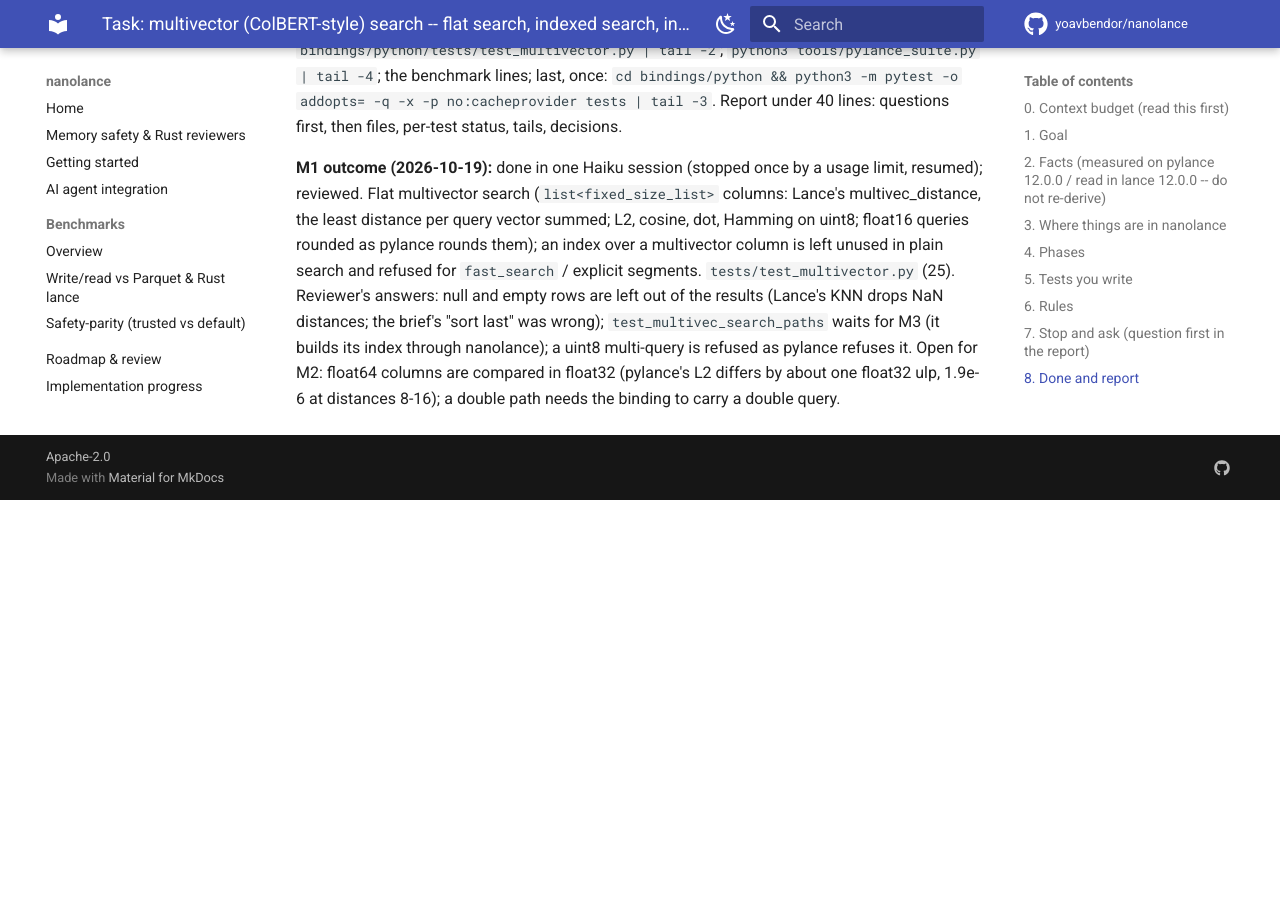
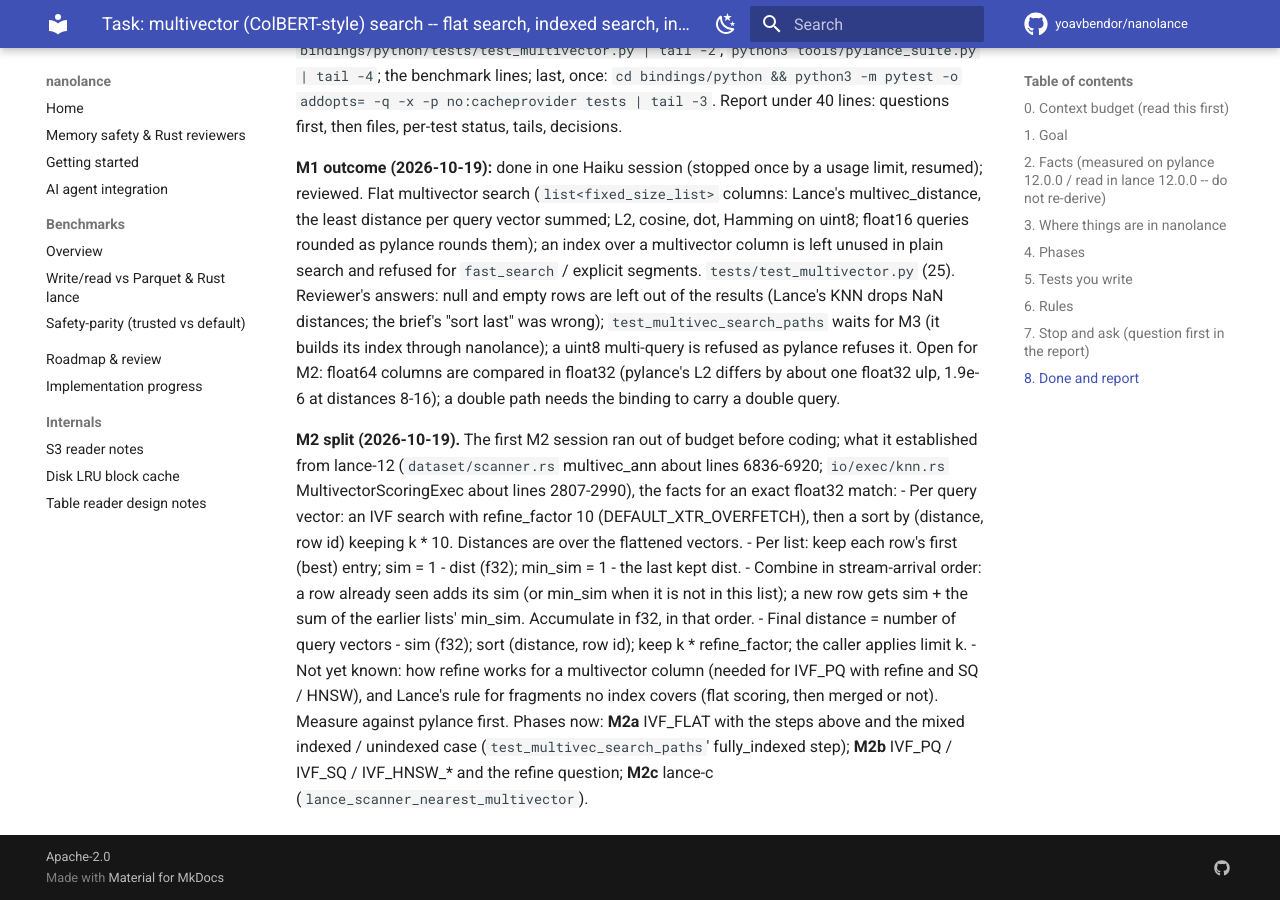
Before and after one commit to yoavbendor/nanolance, an MkDocs documentation site: the page built from docs/tasks/MULTIVECTOR.md, in a window 1280 px wide and 900 px high, scrolled down 3716 px. Built offline with MkDocs 1.6.1 and Material for MkDocs 9.7.7, drawn with Linux system fonts in a browser that asks for light colours; comment, search, counter and statistics services are not loaded; before the commit the page ends 4216 px from its top, so only the background shows below that.

Commit message:
docs: multivector M2 facts from Lance's source; M2 split into M2a-M2c
Co-Authored-By: Claude Opus 5.5 <noreply@anthropic.com>
Claude-Session: https://claude.ai/code/session_014PGy9PK68gHvyR8T1r5ueY

```diff
--- a/docs/tasks/MULTIVECTOR.md
+++ b/docs/tasks/MULTIVECTOR.md
@@ -139,3 +139,20 @@ rows are left out of the results (Lance's KNN drops NaN distances; the brief's "
 refused as pylance refuses it. Open for M2: float64 columns are compared in float32 (pylance's L2 differs
 by about one float32 ulp, 1.9e-6 at distances 8-16); a double path needs the binding to carry a double
 query.
+
+**M2 split (2026-10-19).** The first M2 session ran out of budget before coding; what it established from
+lance-12 (`dataset/scanner.rs` multivec_ann about lines 6836-6920; `io/exec/knn.rs`
+MultivectorScoringExec about lines 2807-2990), the facts for an exact float32 match:
+- Per query vector: an IVF search with refine_factor 10 (DEFAULT_XTR_OVERFETCH), then a sort by
+  (distance, row id) keeping k * 10. Distances are over the flattened vectors.
+- Per list: keep each row's first (best) entry; sim = 1 - dist (f32); min_sim = 1 - the last kept dist.
+- Combine in stream-arrival order: a row already seen adds its sim (or min_sim when it is not in this
+  list); a new row gets sim + the sum of the earlier lists' min_sim. Accumulate in f32, in that order.
+- Final distance = number of query vectors - sim (f32); sort (distance, row id); keep k * refine_factor;
+  the caller applies limit k.
+- Not yet known: how refine works for a multivector column (needed for IVF_PQ with refine and SQ / HNSW),
+  and Lance's rule for fragments no index covers (flat scoring, then merged or not). Measure against
+  pylance first.
+Phases now: **M2a** IVF_FLAT with the steps above and the mixed indexed / unindexed case
+(`test_multivec_search_paths`' fully_indexed step); **M2b** IVF_PQ / IVF_SQ / IVF_HNSW_* and the refine
+question; **M2c** lance-c (`lance_scanner_nearest_multivector`).
```
